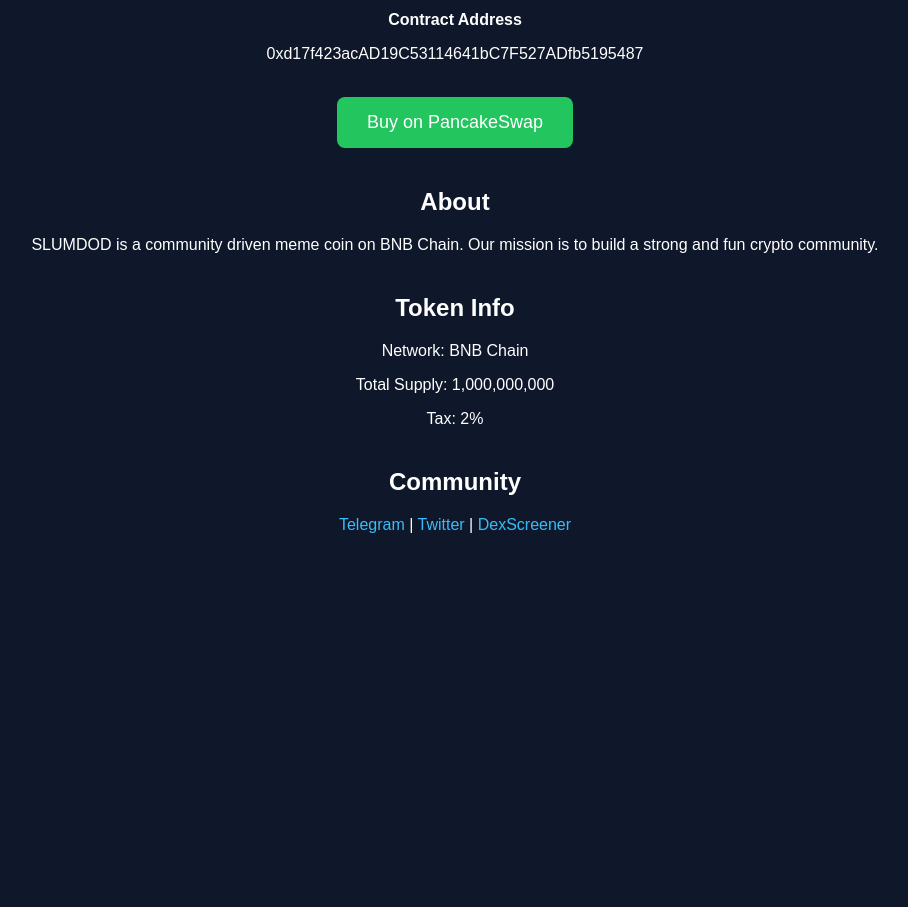
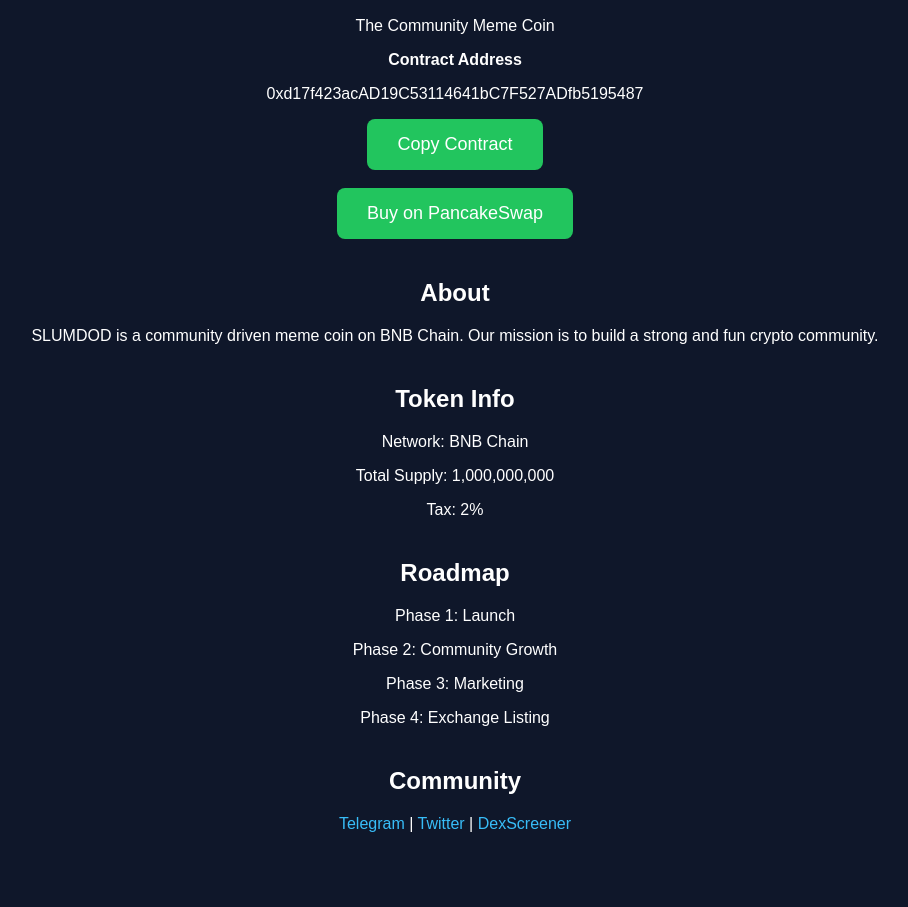
Before and after one commit to cliplyaapp/slumdod, a plain HTML site: page index.html in a window 1280 px wide. Shown: the part 200-1107 px from the top of the page, without its empty margins (185-1093 px from the left). Before the commit the page ends 808 px from the top, so only its background shows below. Drawn offline with Linux system fonts and the light colour scheme.

Commit message:
Update index.html with new layout and buttons

```diff
--- a/index.html
+++ b/index.html
@@ -14,6 +14,10 @@
 font-size:48px;
 }
 
+img{
+margin-bottom:20px;
+}
+
 button{
 background:#22c55e;
 color:white;
@@ -24,6 +28,10 @@
 cursor:pointer;
 }
 
+button:hover{
+background:#16a34a;
+}
+
 .section{
 margin-top:40px;
 }
@@ -32,17 +40,37 @@
 color:#38bdf8;
 text-decoration:none;
 }
-</style></head><body><h1>SLUMDOD</h1><p>The Community Meme Coin</p><p><b>Contract Address</b></p>
-<p>0xd17f423acAD19C53114641bC7F527ADfb5195487</p><br><button onclick="window.open('https://pancakeswap.finance')">
+</style></head><body><img src="logo.png" width="120"><h1>SLUMDOD</h1>
+<p>The Community Meme Coin</p><p><b>Contract Address</b></p>
+<p>0xd17f423acAD19C53114641bC7F527ADfb5195487</p><button onclick="navigator.clipboard.writeText('0xd17f423acAD19C53114641bC7F527ADfb5195487')">
+Copy Contract
+</button><br><br>
+
+<button onclick="window.open('https://pancakeswap.finance/swap?outputCurrency=0xd17f423acAD19C53114641bC7F527ADfb5195487')">
 Buy on PancakeSwap
-</button><div class="section"><h2>About</h2><p>
+</button><div class="section">
+<h2>About</h2>
+<p>
 SLUMDOD is a community driven meme coin on BNB Chain.
 Our mission is to build a strong and fun crypto community.
-</p></div><div class="section"><h2>Token Info</h2><p>Network: BNB Chain</p>
+</p>
+</div><div class="section">
+<h2>Token Info</h2>
+<p>Network: BNB Chain</p>
 <p>Total Supply: 1,000,000,000</p>
-<p>Tax: 2%</p></div><div class="section"><h2>Community</h2><p>
-<a href="#">Telegram</a> |
-<a href="#">Twitter</a> |
-<a href="#">DexScreener</a>
-</p></div></body>
+<p>Tax: 2%</p>
+</div><div class="section">
+<h2>Roadmap</h2>
+<p>Phase 1: Launch</p>
+<p>Phase 2: Community Growth</p>
+<p>Phase 3: Marketing</p>
+<p>Phase 4: Exchange Listing</p>
+</div><div class="section">
+<h2>Community</h2>
+<p>
+<a href="https://t.me/YOUR_LINK">Telegram</a> |
+<a href="https://twitter.com/YOUR_LINK">Twitter</a> |
+<a href="https://dexscreener.com/">DexScreener</a>
+</p>
+</div></body>
 </html>
```
